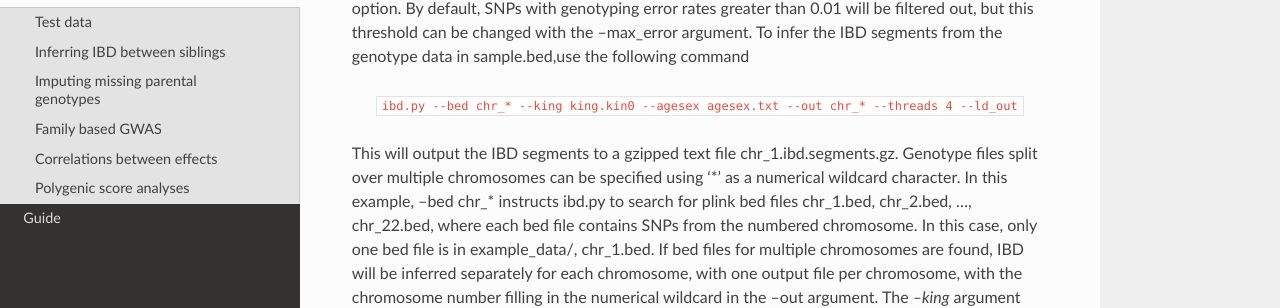
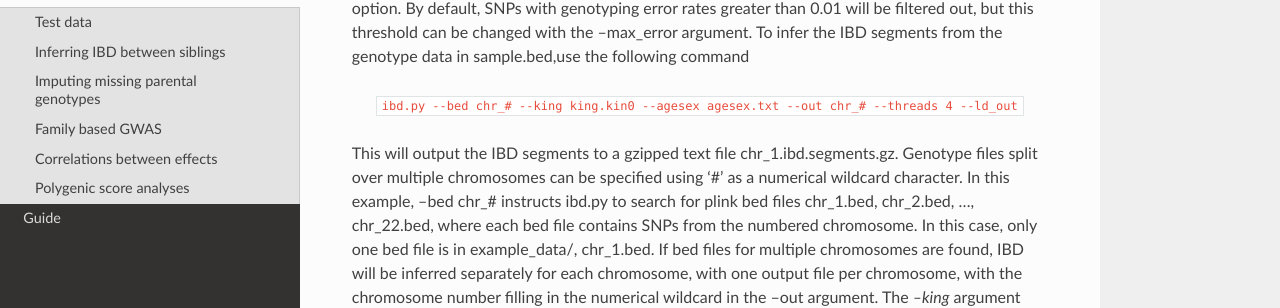
Before and after one commit to AlexTISYoung/snipar, a Sphinx documentation site: the page built from docs/tutorial.rst, in a window 1280 px wide and 1400 px high, scrolled down 836 px. Shown: the part 161-469 px from the top of the window. Built offline with Sphinx 7.4.7 and the Read the Docs theme 2.0.0, drawn with Linux system fonts in a browser that asks for light colours; some of the changed text lies outside the part shown.

```diff
--- a/docs/tutorial.rst
+++ b/docs/tutorial.rst
@@ -33,10 +33,10 @@ alternatively, a genotyping error probability can be provided using the --p_erro
 genotyping error rates greater than 0.01 will be filtered out, but this threshold can be changed with the --max_error argument.
 To infer the IBD segments from the genotype data in sample.bed,use the following command
 
-    ``ibd.py --bed chr_* --king king.kin0 --agesex agesex.txt --out chr_* --threads 4 --ld_out``
+    ``ibd.py --bed chr_# --king king.kin0 --agesex agesex.txt --out chr_# --threads 4 --ld_out``
 
 This will output the IBD segments to a gzipped text file chr_1.ibd.segments.gz. Genotype files split over multiple chromosomes can be specified
-using '*' as a numerical wildcard character. In this example, --bed chr_* instructs ibd.py to search for plink bed files
+using '#' as a numerical wildcard character. In this example, --bed chr_# instructs ibd.py to search for plink bed files
 chr_1.bed, chr_2.bed, ..., chr_22.bed, where each bed file contains SNPs from the numbered chromosome. In this case, only one bed file
 is in example_data/, chr_1.bed. If bed files for multiple chromosomes are found, IBD will be inferred separately for each chromosome, with one
 output file per chromosome, with the chromosome number filling in the numerical wildcard in the --out argument. The *--king* argument requires the address of the relations (parent-offspring, sibling)
@@ -56,11 +56,11 @@ The algorithm computes LD scores of SNPs in order to account for correlations be
 
 The user can also input a phased .bgen file. For example, to infer IBD from chr_1.bgen using the genetic map in sample.genetic_map.txt, use this command:
 
-    ``ibd.py --bgen chr_* --king king.kin0 --agesex agesex.txt --out chr_* --threads 4 --ld_out --map genetic_map.txt``
+    ``ibd.py --bgen chr_# --king king.kin0 --agesex agesex.txt --out chr_# --threads 4 --ld_out --map genetic_map.txt``
 
 If the user has a pedigree file with columns FID (family ID), IID (individual ID), FATHER_ID (father ID), MOTHER_ID (mother ID), they can input that instead of the *--king* and *--agesex* arguments. Missing IDs in the pedigree are denoted by 0. Siblings are inferred as individuals in the pedigree that share both parents. (Warning: MZ twins should be removed from the pedigree to avoid confusing them with full-siblings.) Using the example pedigree in sample.ped, you can infer IBD using this command:
 
-    ``ibd.py --bed chr_* --pedigree pedigree.txt --map genetic_map.txt --out chr_* --threads 4 --ld_out``
+    ``ibd.py --bed chr_# --pedigree pedigree.txt --map genetic_map.txt --out chr_# --threads 4 --ld_out``
 
 The IBD inference can be performed on a smaller set of SNPs than will be imputed to save computation time.
 For example, IBD inference could be performed using SNPs from a genotyping array, and the imputation performed using all SNPs that have been imputed from a reference panel. For imputation from siblings, SNPs that fall outside of regions covered by the IBD segments will be imputed as missing values.
@@ -70,7 +70,7 @@ Imputing missing parental genotypes
 
 To impute the missing parental genotypes without using phase information, type:
 
-    ``impute.py --ibd chr_*.ibd --bed chr_* --king king.kin0 --agesex agesex.txt --out chr_* --threads 4``
+    ``impute.py --ibd chr_#.ibd --bed chr_# --king king.kin0 --agesex agesex.txt --out chr_# --threads 4``
 
 The script constructs a pedigree from the output of KING's relatedness inference (sample.king),
 and age and sex information (sample.agesex). The pedigree along with the IBD segments shared between siblings recorded in chr_1.ibd.segments.gz are used to impute missing parental genotypes
@@ -97,7 +97,7 @@ Family based GWAS
 
 To compute summary statistics for direct, paternal, and maternal effects for all SNPs in the .bed file, type:
 
-    ``gwas.py phenotype.txt --bed chr_* --imp chr_* --threads 4``
+    ``gwas.py phenotype.txt --bed chr_# --imp chr_# --threads 4``
 
 This takes the observed genotypes in sample.bed and the imputed parental genotypes in sample.hdf5 and uses
 them to perform, for each SNP, a joint regression onto the proband's genotype, the father's (imputed) genotype, and the mother's
@@ -106,7 +106,7 @@ where sibling relations in the pedigree are stored in the output of the imputati
 
 To use the .bgen file instead, type:
 
-    ``gwas.py phenotype.txt --bgen chr_* --imp chr_* --threads 4``
+    ``gwas.py phenotype.txt --bgen chr_# --imp chr_# --threads 4``
 
 The script outputs summary statistics in a gzipped text file: h2_quad_0.8.sumstats.gz. This file gives the chromosome,
 SNP id, position, alleles (A1, the allele that effects are given with respect to; and A2, the alternative allele),
@@ -150,7 +150,7 @@ will reduce power for estimating other effects.
 
 GWAS can also be performed without imputed parental genotypes. In this case, only probands with genotypes for both parents available will be used. In order to do this, one must provide a pedigree to gwas.py, as in:
 
-    ``gwas.py phenotype.txt --out trios_ --bgen chr_* --pedigree pedigree.txt --threads 4``
+    ``gwas.py phenotype.txt --out trios_ --bgen chr_# --pedigree pedigree.txt --threads 4``
 
 Correlations between effects
 ----------------------------
@@ -179,7 +179,7 @@ in direct_weights.txt. This is a tab-delimited text file with a header and colum
 
 To compute the PGS from the true direct effects, use the following command:
 
-    ``pgs.py direct --bed chr_* --imp chr_* --weights direct_weights.txt``
+    ``pgs.py direct --bed chr_# --imp chr_# --weights direct_weights.txt``
 
 This uses the weights in the weights file to compute the polygenic scores for each genotyped individual for whom observed or imputed parental genotypes are available.
 It outputs the PGS to direct.pgs.txt, which is a white-space delimited text file with columns FID (family ID, shared between siblings), IID (individual ID),
```
Also changed, not shown: other parts of docs/tutorial.rst (+3 -3 lines), 1 other file.
